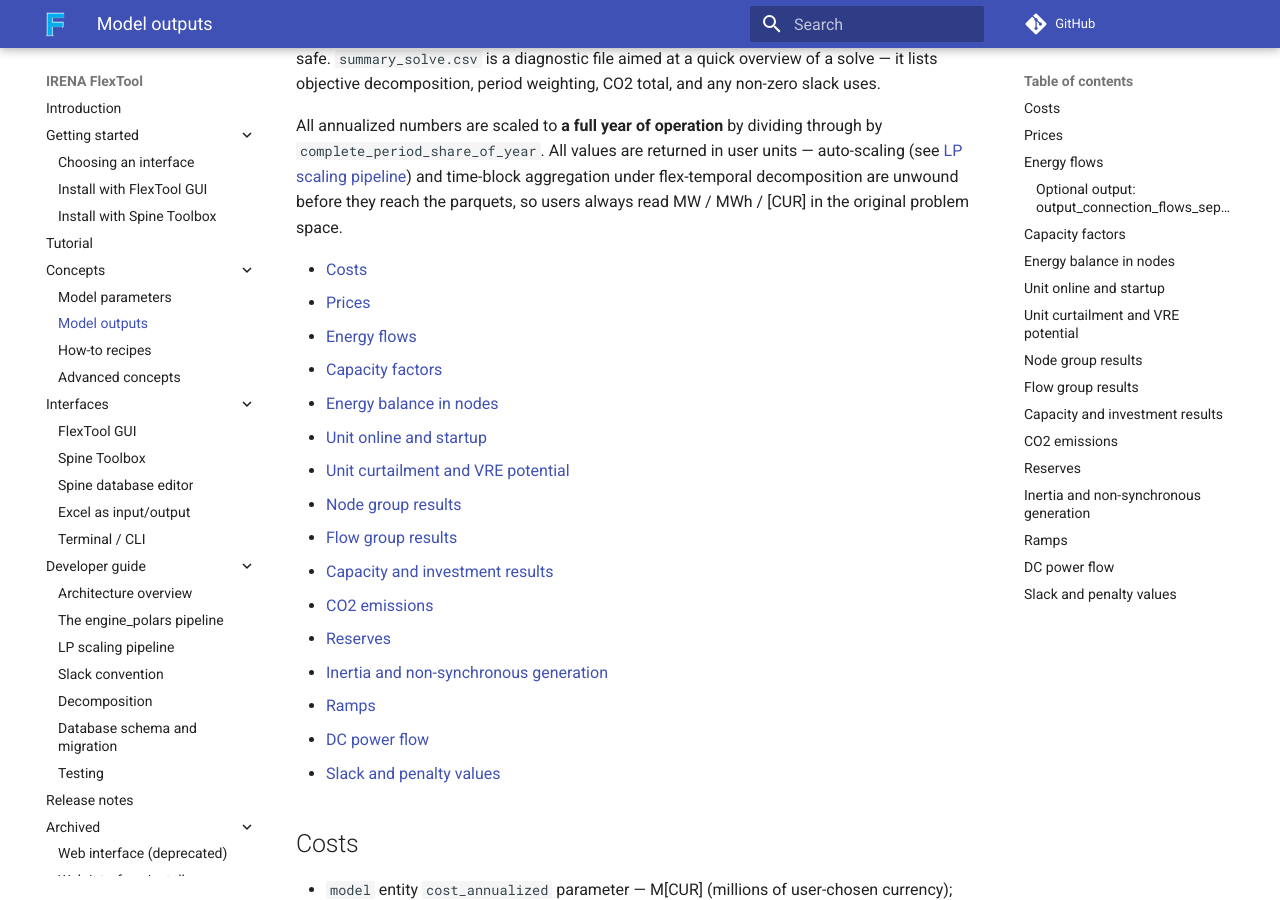
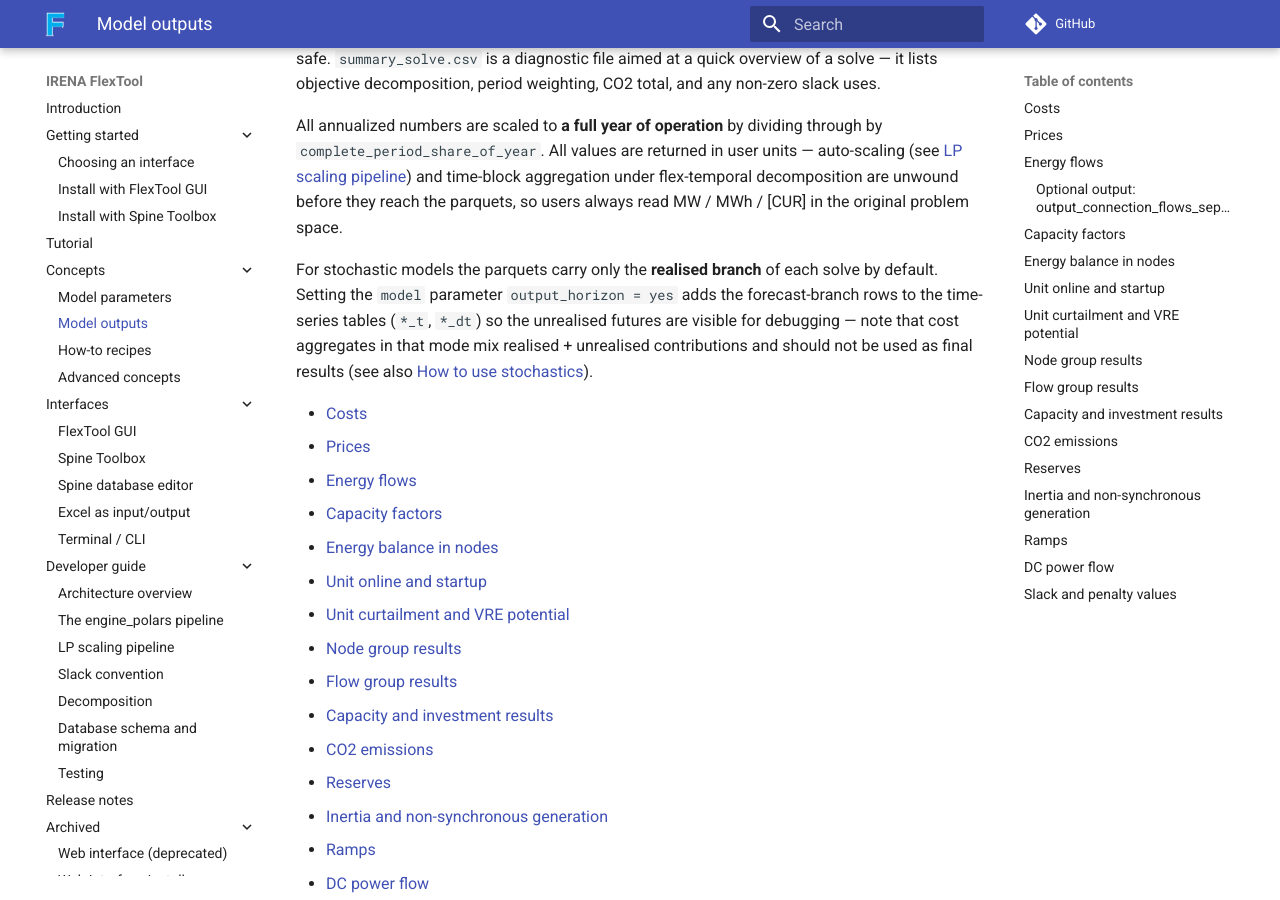
Before and after one commit to irena-flextool/flextool, an MkDocs documentation site: the page built from docs/results.md, in a window 1280 px wide and 900 px high, scrolled down 728 px. Built offline with MkDocs 1.6.1 and Material for MkDocs 9.7.7, drawn with Linux system fonts in a browser that asks for light colours; comment, search, counter and statistics services are not loaded; some of the changed text lies outside the part shown.

Commit message:
docs/results.md: forecast-branch rows + divest period axis
- Note that output_horizon=yes adds forecast-branch rows to *_t / *_dt
  parquets (with caveat that cost aggregates mix realised + unrealised)
- Clarify that capacity decomposition's period axis covers invest OR
  divest decisions so divest-only periods stay visible

The other 14 audited writer changes were verified as internal calc
fixes or already correctly reflected in the existing prose.

```diff
--- a/docs/results.md
+++ b/docs/results.md
@@ -14,6 +14,8 @@ The result tables are stored as **parquet** (the canonical store) and a configur
 The CSV / Excel / plot files are **derived** from the parquets, so deleting or regenerating them is safe. `summary_solve.csv` is a diagnostic file aimed at a quick overview of a solve — it lists objective decomposition, period weighting, CO2 total, and any non-zero slack uses.
 
 All annualized numbers are scaled to **a full year of operation** by dividing through by `complete_period_share_of_year`. All values are returned in user units — auto-scaling (see [LP scaling pipeline](dev/scaling.md)) and time-block aggregation under flex-temporal decomposition are unwound before they reach the parquets, so users always read MW / MWh / [CUR] in the original problem space.
+
+For stochastic models the parquets carry only the **realised branch** of each solve by default. Setting the `model` parameter `output_horizon = yes` adds the forecast-branch rows to the time-series tables (`*_t`, `*_dt`) so the unrealised futures are visible for debugging — note that cost aggregates in that mode mix realised + unrealised contributions and should not be used as final results (see also [How to use stochastics](how_to.md#how-to-use-stochastics-representing-uncertainty)).
 
 - [Costs](#costs)
 - [Prices](#prices)
@@ -141,6 +143,8 @@ For VRE units (units that use an `upper_limit` profile) the model also reports c
     - *invested* — capacity the model decided to invest in for the period
     - *divested* — capacity the model decided to retire at the start of the period
     - *total* — `existing + invested − divested`
+
+    Period axis covers every period in which an investment **or** a divestment decision occurs (both the invest-eligible and divest-eligible periods feed into `d_realize_invest`), so divest-only periods are visible even when no new capacity is added.
 - `unit`, `connection`, `node` entities `invest_marginal` parameter — [CUR/MW or MWh] effective dual of the investment decision: zero means the model is at the unconstrained optimum; positive means an active upper bound (per-entity, per-group, period, total or cumulative caps are summed automatically); negative is not expected and indicates a numerical artefact worth investigating
 
 ## CO2 emissions
```
